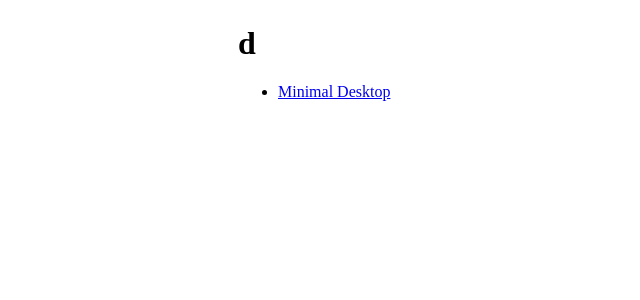
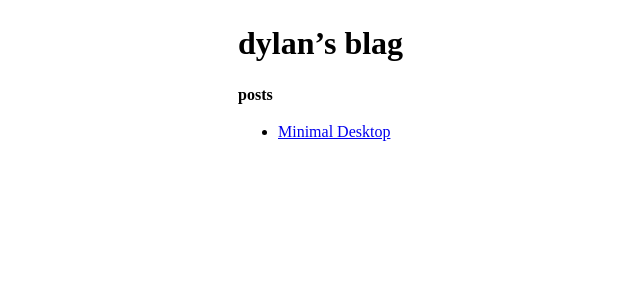
Before and after one commit to dylanaraps/blag, a Jekyll site: the page built from index.md, in a window 1280 px wide. Shown: the top 300 px of the page, without its empty margins (87-727 px from the left). Built offline with Jekyll 4.4.1, drawn with Linux system fonts in a browser that asks for light colours; our own code applies the rules of GitHub Pages for plain Markdown files.

Commit message:
docs: update

```diff
--- a/index.md
+++ b/index.md
@@ -1,4 +1,6 @@
-# d
+# dylan's blag
+
+**posts**
 
 - [Minimal Desktop](./rice.md)
 <!-- - [Compiling a "modern" web browser](./compiling-a-browser.md) -->
```
